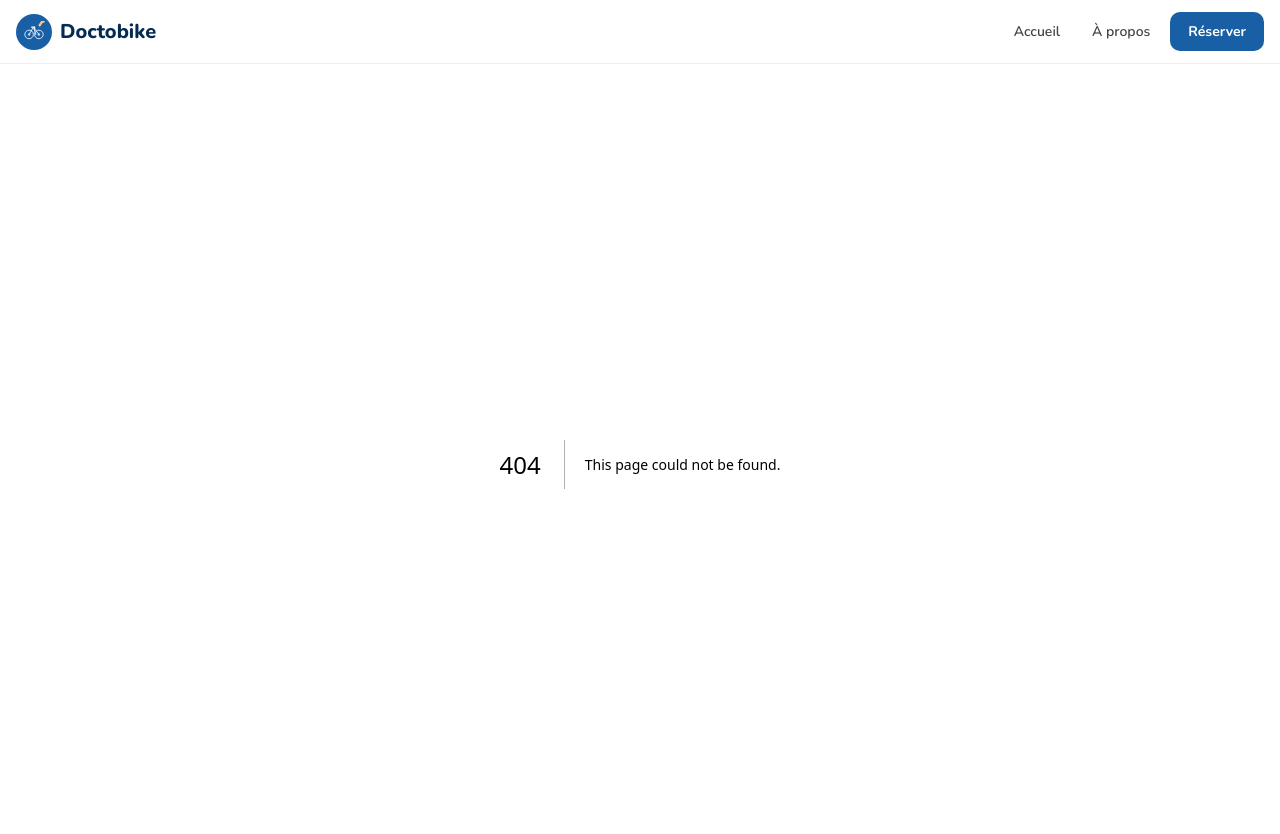
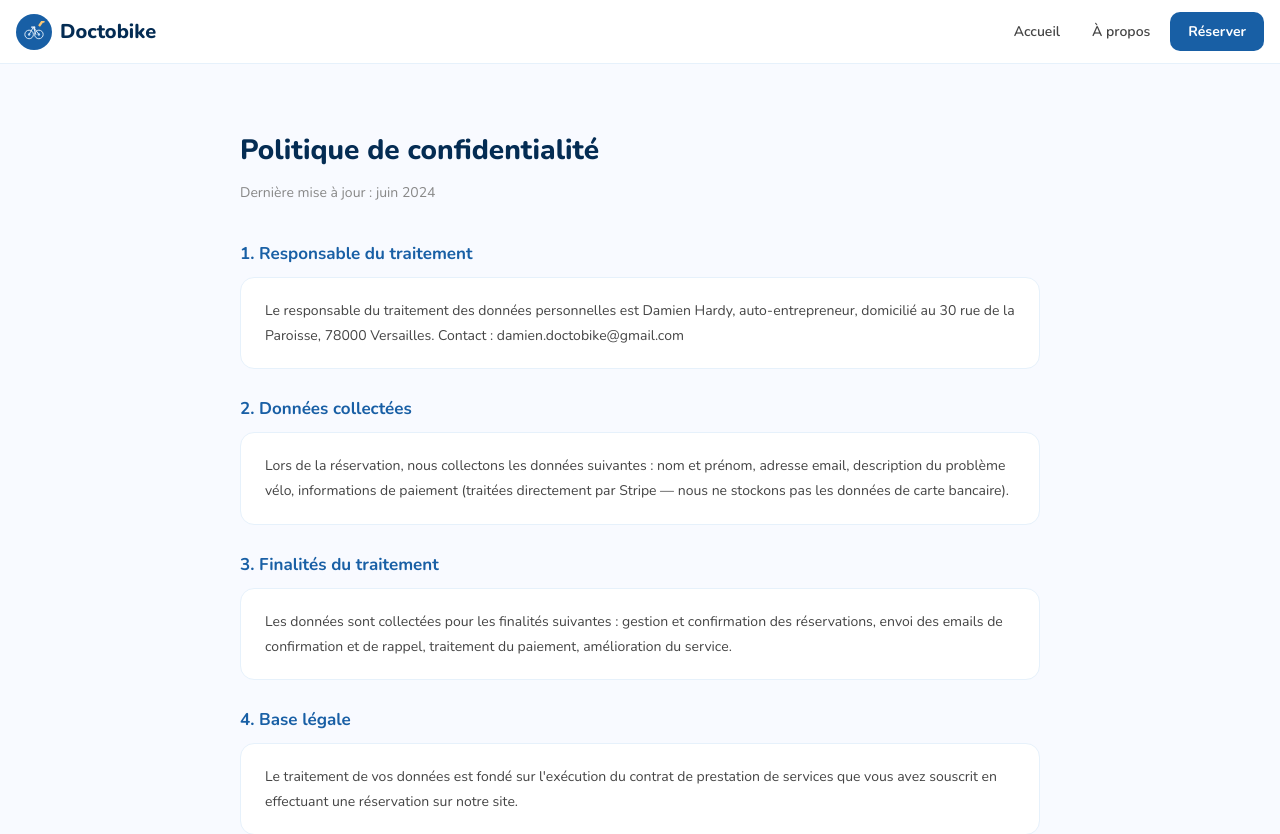
Before and after one commit to sarahlebeze-coder/doctobike2, a Next.js app: page /confidentialite in a window 1280 px wide. Before the commit this address had no page. Shown: the top 834 px of the page. Built offline with nearby package versions, Linux system fonts and the light colour scheme.

Commit message:
Create page.tsx

```diff
--- /dev/null
+++ b/app/confidentialite/page.tsx
@@ -0,0 +1,71 @@
+import Link from 'next/link'
+
+const font = "'Nunito', sans-serif"
+
+export default function Confidentialite() {
+  return (
+    <div style={{ minHeight: '100vh', background: '#F8FAFF', fontFamily: font }}>
+      <div style={{ maxWidth: 800, margin: '0 auto', padding: '48px 24px' }}>
+
+        <h1 style={{ color: '#042C53', fontWeight: 800, fontSize: 28, marginBottom: 8 }}>Politique de confidentialité</h1>
+        <p style={{ color: '#888', fontSize: 14, marginBottom: 40 }}>Dernière mise à jour : juin 2024</p>
+
+        {[
+          {
+            title: '1. Responsable du traitement',
+            content: 'Le responsable du traitement des données personnelles est Damien Hardy, auto-entrepreneur, domicilié au 30 rue de la Paroisse, 78000 Versailles. Contact : damien.doctobike@gmail.com'
+          },
+          {
+            title: '2. Données collectées',
+            content: 'Lors de la réservation, nous collectons les données suivantes : nom et prénom, adresse email, description du problème vélo, informations de paiement (traitées directement par Stripe — nous ne stockons pas les données de carte bancaire).'
+          },
+          {
+            title: '3. Finalités du traitement',
+            content: 'Les données sont collectées pour les finalités suivantes : gestion et confirmation des réservations, envoi des emails de confirmation et de rappel, traitement du paiement, amélioration du service.'
+          },
+          {
+            title: '4. Base légale',
+            content: 'Le traitement de vos données est fondé sur l\'exécution du contrat de prestation de services que vous avez souscrit en effectuant une réservation sur notre site.'
+          },
+          {
+            title: '5. Durée de conservation',
+            content: 'Les données sont conservées pendant la durée nécessaire à l\'exécution du service et aux obligations légales (5 ans pour les données comptables). Les données de paiement sont supprimées après chaque transaction.'
+          },
+          {
+            title: '6. Partage des données',
+            content: 'Vos données peuvent être partagées avec nos prestataires techniques dans le cadre strict de leur mission : Stripe (paiement), Supabase (base de données), Vercel (hébergement), Google (visioconférence et calendrier). Ces prestataires sont soumis à des obligations de confidentialité strictes.'
+          },
+          {
+            title: '7. Vos droits',
+            content: 'Conformément au Règlement Général sur la Protection des Données (RGPD), vous disposez des droits suivants : droit d\'accès à vos données, droit de rectification, droit à l\'effacement, droit à la portabilité, droit d\'opposition. Pour exercer ces droits, contactez-nous à : damien.doctobike@gmail.com'
+          },
+          {
+            title: '8. Cookies',
+            content: 'Notre site utilise des cookies techniques indispensables au fonctionnement du site (session, authentification). Nous utilisons également Google Fonts pour l\'affichage des polices. Aucun cookie publicitaire ou de tracking n\'est utilisé.'
+          },
+          {
+            title: '9. Sécurité',
+            content: 'Nous mettons en œuvre toutes les mesures techniques et organisationnelles appropriées pour protéger vos données contre tout accès non autorisé, modification, divulgation ou destruction.'
+          },
+          {
+            title: '10. Contact et réclamation',
+            content: 'Pour toute question relative à la protection de vos données, contactez-nous à damien.doctobike@gmail.com. Vous pouvez également introduire une réclamation auprès de la CNIL (Commission Nationale de l\'Informatique et des Libertés) sur le site www.cnil.fr.'
+          },
+        ].map((section, i) => (
+          <section key={i} style={{ marginBottom: 28 }}>
+            <h2 style={{ color: '#185FA5', fontWeight: 700, fontSize: 17, marginBottom: 12 }}>{section.title}</h2>
+            <div style={{ background: 'white', borderRadius: 14, border: '1px solid #E6F1FB', padding: '20px 24px' }}>
+              <p style={{ margin: 0, color: '#444', fontSize: 14, lineHeight: 1.8 }}>{section.content}</p>
+            </div>
+          </section>
+        ))}
+
+        <Link href="/" style={{ color: '#185FA5', fontSize: 14, textDecoration: 'none', fontWeight: 600 }}>← Retour à l'accueil</Link>
+      </div>
+
+      <footer style={{ background: '#042C53', padding: '32px 24px', textAlign: 'center', marginTop: 48 }}>
+        <p style={{ color: '#B5D4F4', fontSize: 13, margin: 0 }}>© 2024 Doctobike — Réparation vélo en visio</p>
+      </footer>
+    </div>
+  )
+}
```
